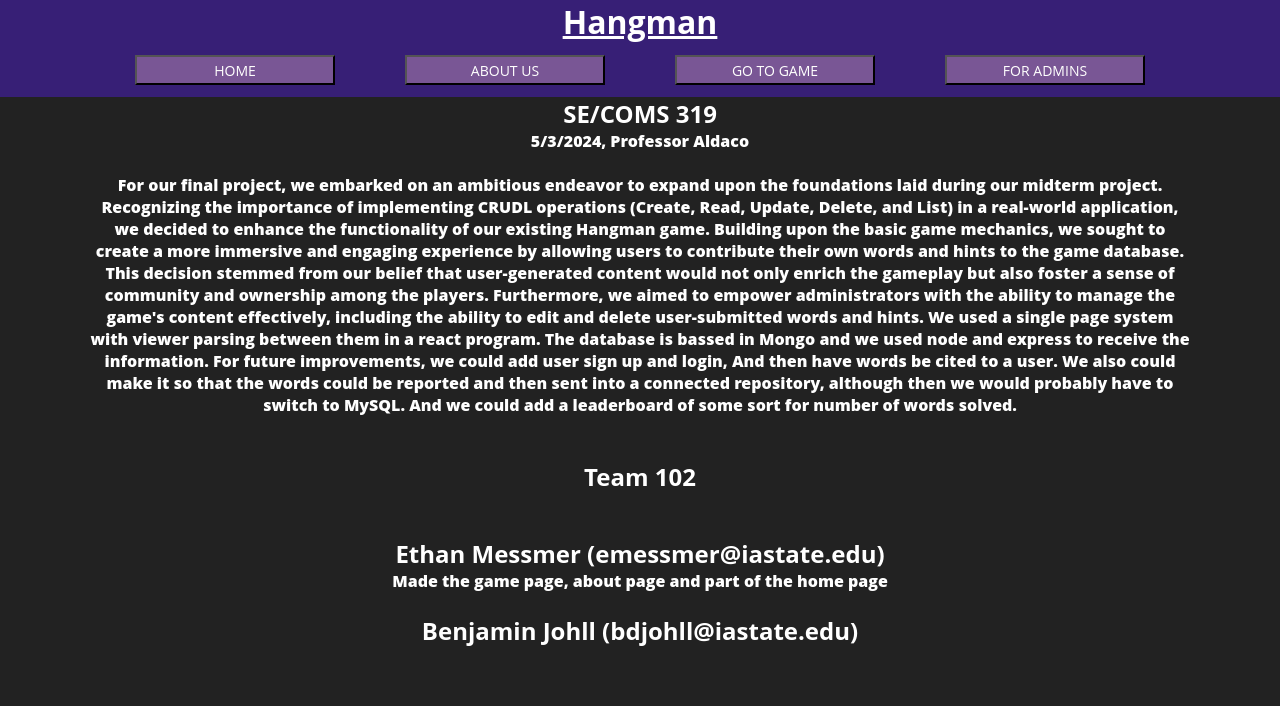
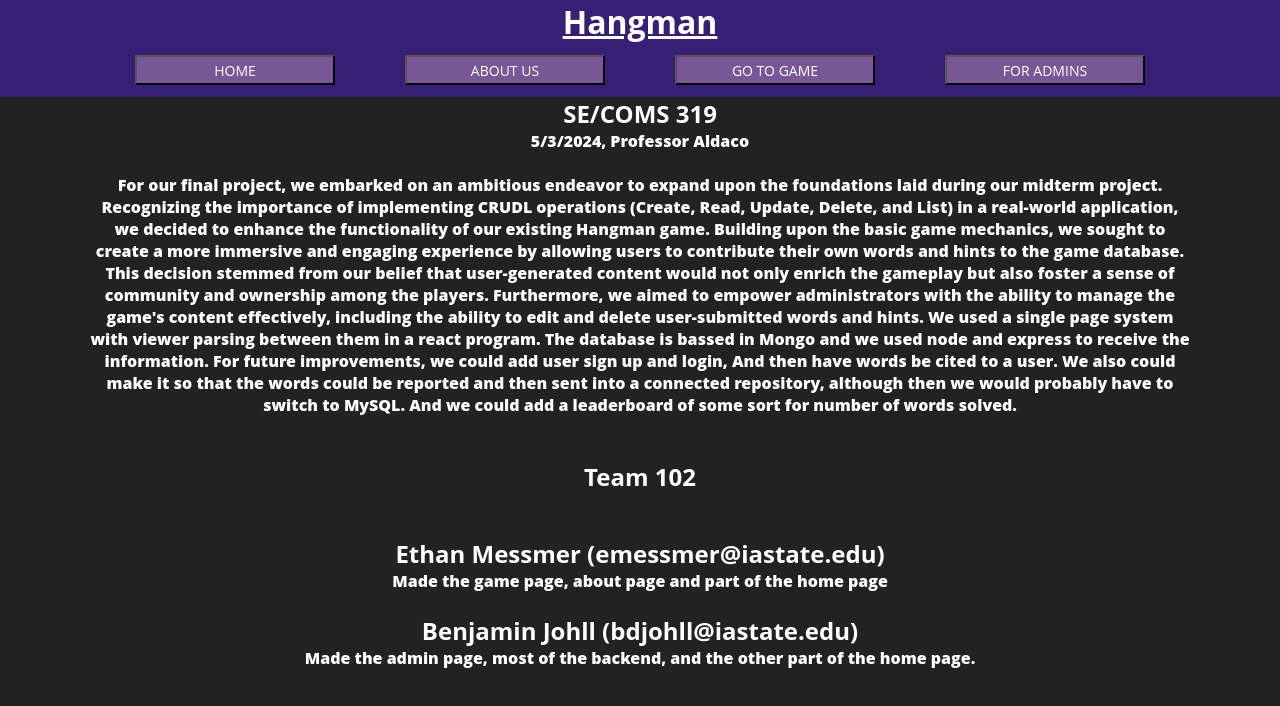
Before and after one commit to ethanamessmer/final319, a React (Create React App) app: page / in a window 1280 px wide. Both pictures are taken after a click on the button "ABOUT US". Shown: the top 706 px of the page. Built offline with nearby package versions, Linux system fonts and the light colour scheme; no server answers.

Commit message:
Added work to About Us page

```diff
--- a/src/frontend/App.js
+++ b/src/frontend/App.js
@@ -295,6 +295,7 @@ function App() {
             <p>Made the game page, about page and part of the home page</p>
             <br />
             <h2 className="Title">Benjamin Johll (bdjohll@iastate.edu)</h2>
+            <p>Made the admin page, most of the backend, and the other part of the home page.</p>
             <p></p>
 
           </div>
```
